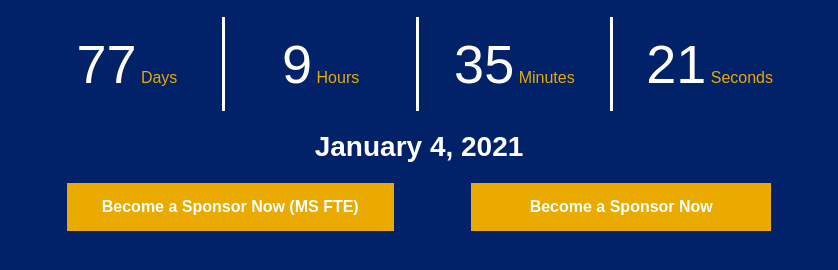
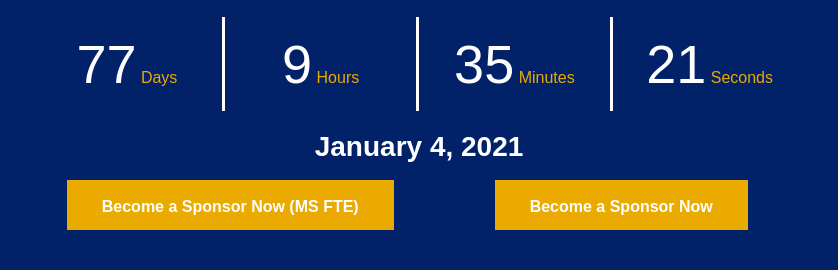
Before and after one commit to git-temak/Reskill-email, a plain HTML site: page index.html in a window 1280 px wide. Shown: the part 554-824 px from the top of the page, without its empty margins (221-1059 px from the left). Drawn offline with Linux system fonts and the light colour scheme.

Commit message:
Update index.html

```diff
--- a/index.html
+++ b/index.html
@@ -78,7 +78,6 @@
     	    margin-left: 100px;
     	}
     	.inner{
-    	    background-color: #EAAA00;
     	    margin: -10px 0px 20px 0px;
     	    padding: 15px 0 15px;
     	    white-space: nowrap;
@@ -87,10 +86,14 @@
     		font-family: "Rockwell", Arial, sans-serif;
     	    font-weight: 700;
     	    fill: #FFFFFF;
+    	    background-color: #EAAA00;
     	    color: #FFFFFF;
-    	    background-color: #EAAA00;
-    	    padding: 15px 35px 15px 35px;
+    	    padding: 18px 35px 15px 35px;
     	    text-decoration: none;
+    	}
+    	.button:hover {
+    		color: #EAAA00;
+    		background-color: #FFFFFF;
     	}
     	.eael-countdown-items{
     	    list-style: none;
```
